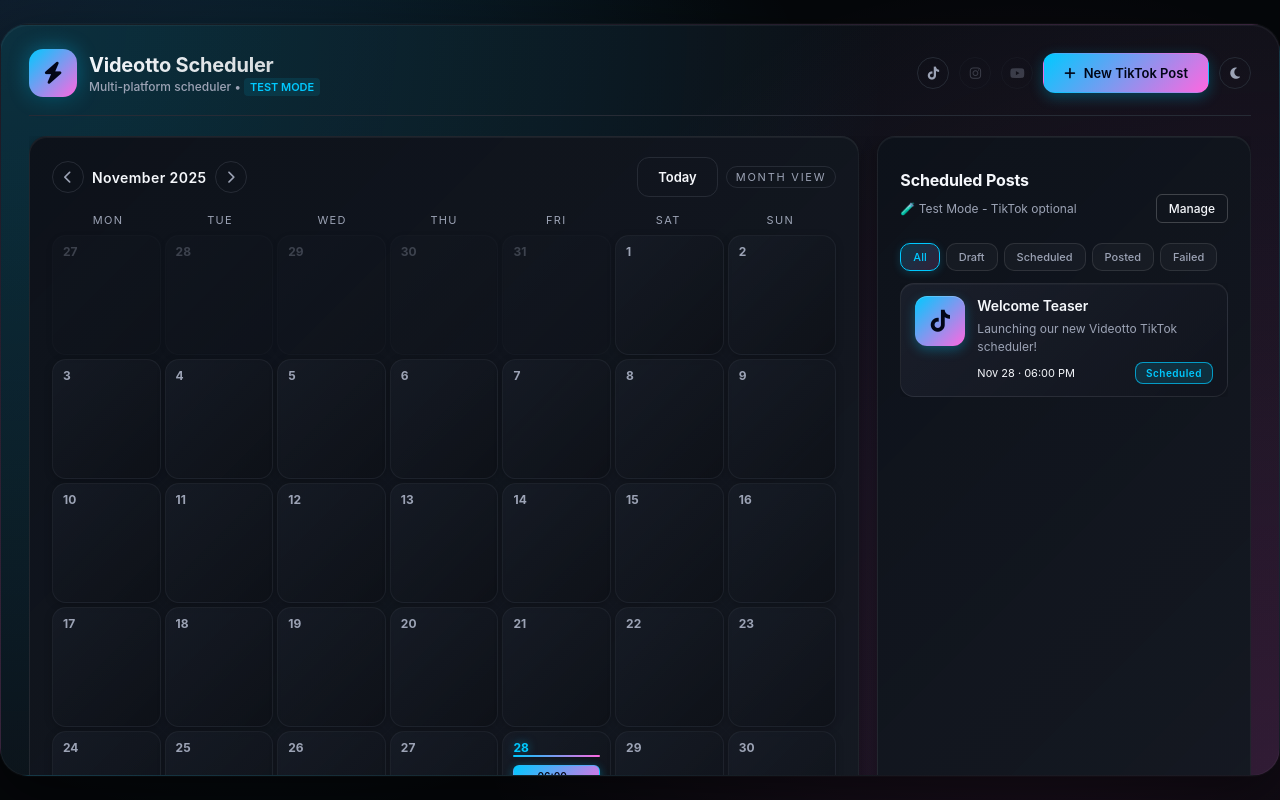
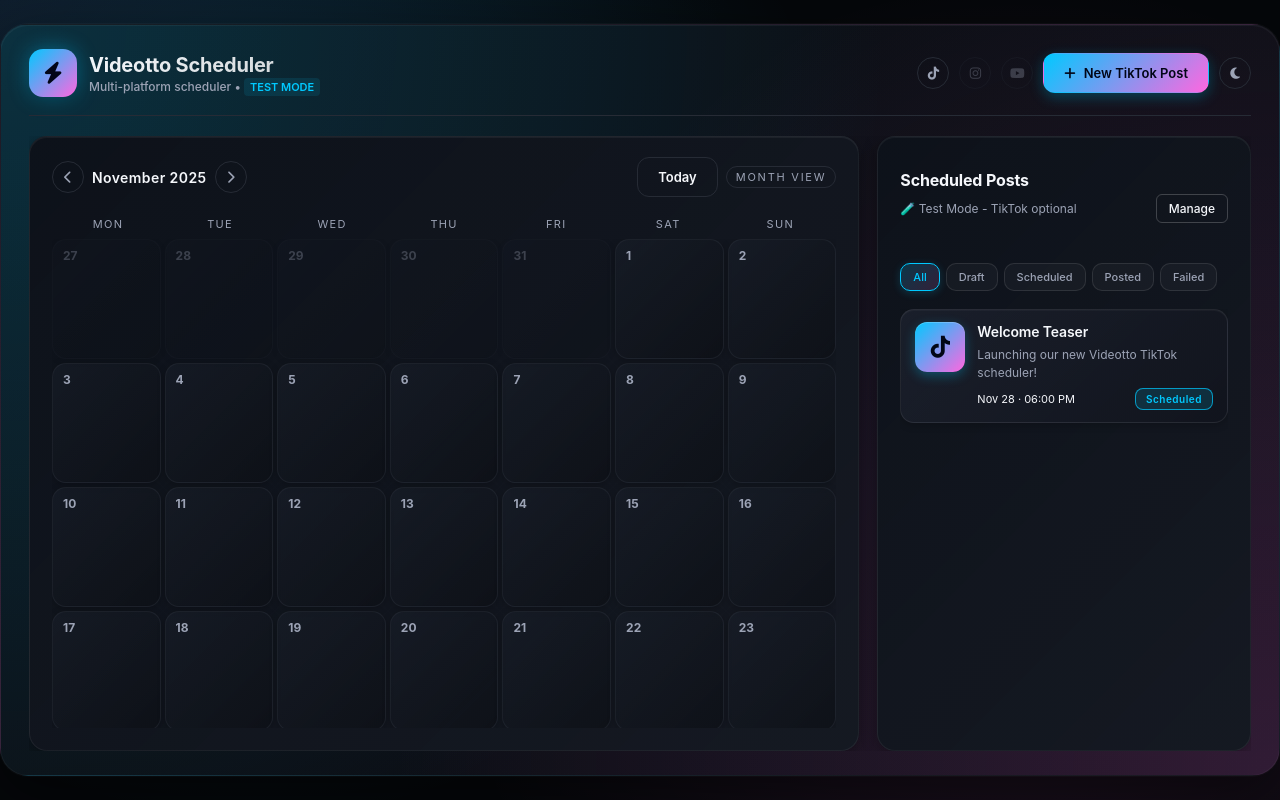
Before and after one commit to CalDank/social-media-tiktok-scheduler, a React (Create React App) app in the folder frontend/: page / in a window 1280 px wide. Built offline with nearby package versions, Linux system fonts and the light colour scheme; no server answers.

Commit message:
Fixing app UI scrolling issue

```diff
--- a/frontend/src/index.css
+++ b/frontend/src/index.css
@@ -45,25 +45,31 @@
 }
 
 html {
-  overflow-x: hidden;
-  overflow-y: auto;
+  overflow: hidden !important;
   max-width: 100vw;
   width: 100%;
   height: 100%;
+  position: fixed;
+  width: 100%;
+  height: 100%;
 }
 
 #root {
-  overflow-x: hidden;
+  overflow: hidden !important;
   max-width: 100vw;
   width: 100%;
+  height: 100vh;
+  position: fixed;
+  top: 0;
+  left: 0;
+  right: 0;
+  bottom: 0;
 }
 
 body {
   margin: 0;
-  min-height: 100vh;
   height: 100vh;
-  overflow-y: auto;
-  overflow-x: hidden;
+  overflow: hidden !important;
   font-family: -apple-system, BlinkMacSystemFont, "Inter", "Segoe UI", "Roboto", "Oxygen", "Ubuntu", "Cantarell", "Fira Sans", "Droid Sans", "Helvetica Neue", sans-serif;
   -webkit-font-smoothing: antialiased;
   -moz-osx-font-smoothing: grayscale;
@@ -73,6 +79,9 @@
     radial-gradient(circle at top left, #101320 0, var(--bg) 48%);
   color: var(--text);
   max-width: 100vw;
+  position: fixed;
+  width: 100%;
+  height: 100%;
 }
 
 /* --------- APP FRAME --------- */
@@ -95,9 +104,11 @@
   backdrop-filter: blur(10px);
   animation: fadeIn 0.4s ease-out;
   box-sizing: border-box;
-  overflow-x: hidden;
+  overflow: hidden !important;
   max-height: calc(100vh - 48px);
-  overflow-y: auto;
+  height: calc(100vh - 48px);
+  display: flex;
+  flex-direction: column;
 }
 
 @keyframes fadeIn {
@@ -214,7 +225,9 @@
   margin-top: 20px;
   width: 100%;
   max-width: 100%;
-  overflow-x: hidden;
+  overflow: hidden;
+  flex: 1;
+  min-height: 0;
 }
 
 /* Panels */
@@ -231,6 +244,10 @@
     inset 0 1px 0 rgba(255, 255, 255, 0.05);
   backdrop-filter: blur(8px);
   transition: transform 0.2s ease, box-shadow 0.2s ease;
+  overflow: hidden;
+  display: flex;
+  flex-direction: column;
+  min-height: 0;
 }
 
 .panel:hover {
@@ -381,6 +398,11 @@
 
 .calendar {
   margin-top: 4px;
+  overflow: hidden;
+  flex: 1;
+  min-height: 0;
+  display: flex;
+  flex-direction: column;
 }
 
 .calendar-grid {
@@ -402,6 +424,9 @@
 
 .calendar-grid.body-rows {
   gap: 4px;
+  overflow: hidden;
+  flex: 1;
+  min-height: 0;
 }
 
 /* Day cells */
@@ -617,8 +642,10 @@
   display: flex;
   flex-direction: column;
   gap: 8px;
-  max-height: 430px;
-  overflow: auto;
+  flex: 1;
+  min-height: 0;
+  overflow-y: auto;
+  overflow-x: hidden;
 }
 
 .post-card {
```
